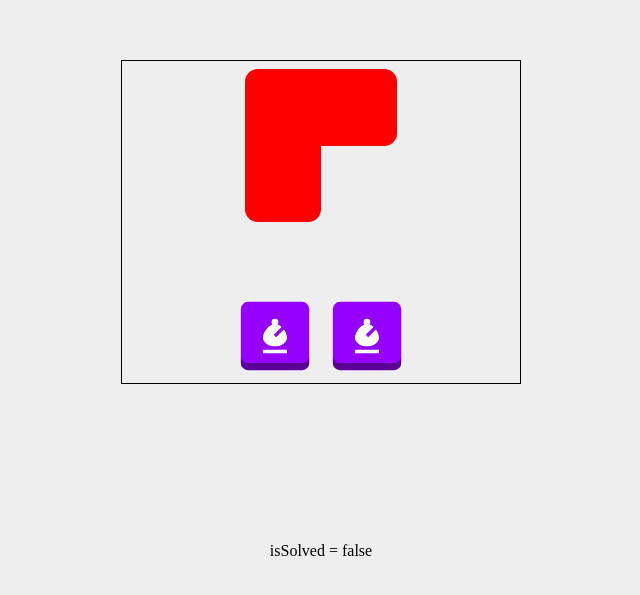
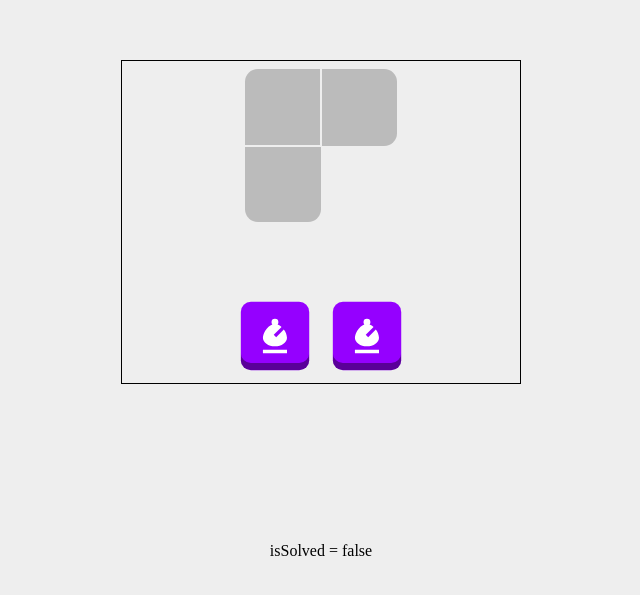
Before and after one commit to dirckvdende/no-mate, a Vue app: page / in a window 1280 px wide. Shown: the part 169-764 px from the top of the page, without its empty margins (319-959 px from the left). Built offline with nearby package versions, Linux system fonts and the light colour scheme.

Commit message:
Further styling

```diff
--- a/src/components/PuzzlePiece.vue
+++ b/src/components/PuzzlePiece.vue
@@ -84,7 +84,7 @@
         scale: .9;
         background: black;
         box-sizing: border-box;
-        border-radius: .5em;
+        border-radius: .7em;
         box-shadow: inset 0 -.5em 0 0 #0006;
         display: flex;
         justify-content: center;
--- a/src/components/PuzzleSpace.vue
+++ b/src/components/PuzzleSpace.vue
@@ -41,39 +41,56 @@
 <template>
     <div
         :class="[$style.container, {
-            [$style['empty-top']]: !connectedTop,
-            [$style['empty-right']]: !connectedRight,
-            [$style['empty-down']]: !connectedDown,
-            [$style['empty-left']]: !connectedLeft,
+            [$style['c-top']]: connectedTop,
+            [$style['c-right']]: connectedRight,
+            [$style['c-down']]: connectedDown,
+            [$style['c-left']]: connectedLeft,
         }]"
         :style="style" />
 </template>
 
 <style lang="scss" module>
+    $border-radius: .8em;
+
     .container {
         position: absolute;
-        background-color: red;
-    }
-
-    $border-radius: .8em;
+        background-color: #bbb;
+        box-sizing: border-box;
 
         // Top-left corner
-    .empty-top.empty-left {
+        &:not(.c-top):not(.c-left) {
             border-top-left-radius: $border-radius;
         }
 
         // Top-right corner
-    .empty-top.empty-right {
+        &:not(.c-top):not(.c-right) {
             border-top-right-radius: $border-radius;
         }
 
         // Bottom-left corner
-    .empty-down.empty-left {
+        &:not(.c-down):not(.c-left) {
             border-bottom-left-radius: $border-radius;
         }
 
         // Bottom-right corner
-    .empty-down.empty-right {
+        &:not(.c-down):not(.c-right) {
             border-bottom-right-radius: $border-radius;
         }
+
+        &.c-top {
+            border-top: .1em solid #eee;
+        }
+
+        &.c-right {
+            border-right: .1em solid #eee;
+        }
+
+        &.c-down {
+            border-bottom: .1em solid #eee;
+        }
+
+        &.c-left {
+            border-left: .1em solid #eee;
+        }
+    }
 </style>
```
Lines whose indentation alone changed are shown as unchanged.
